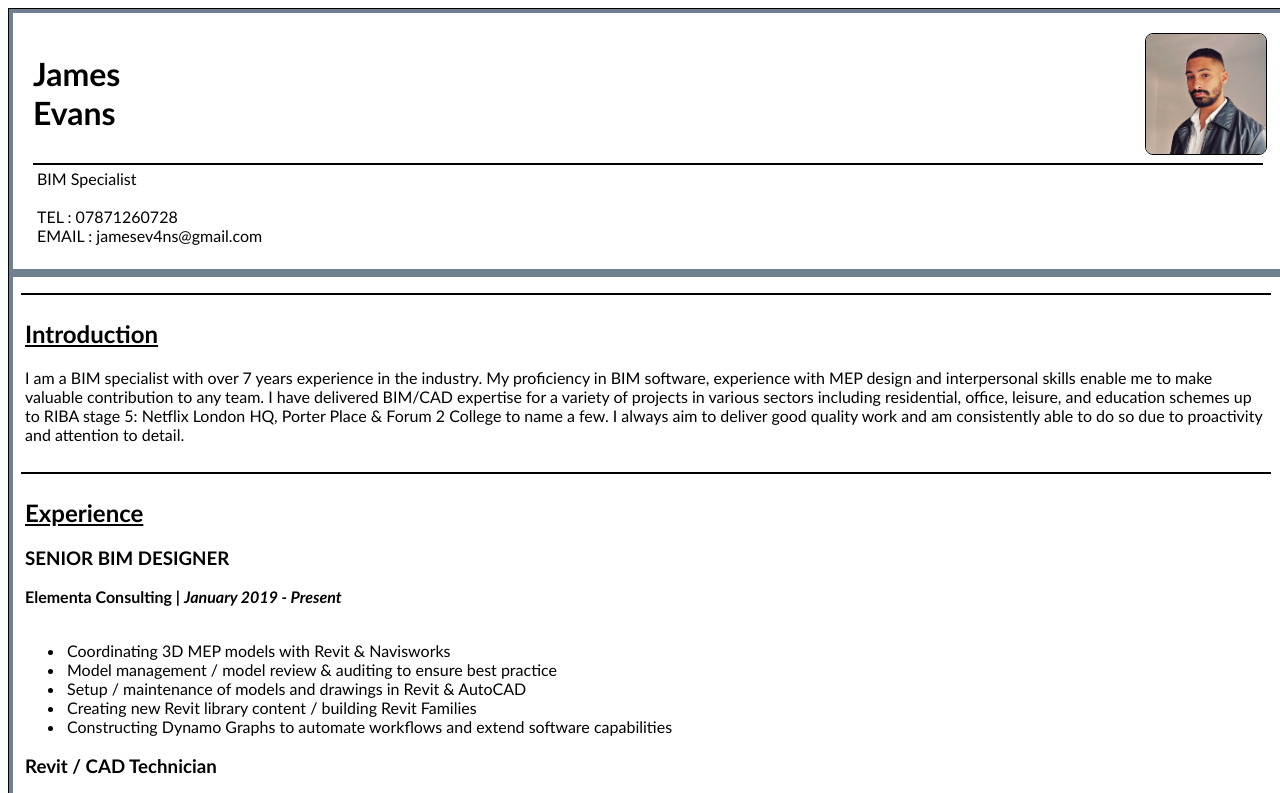
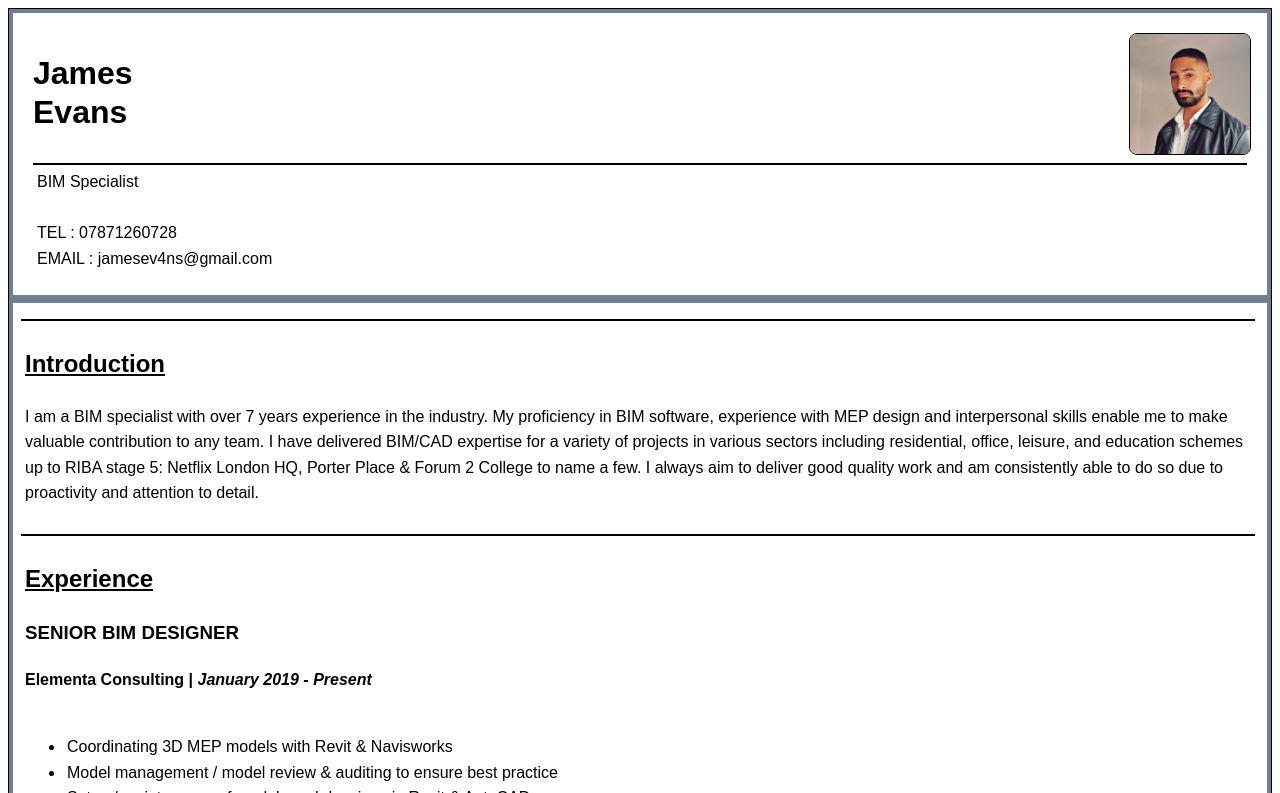
Before and after one commit to j45e45/JamesEvans.github.io, a plain HTML site: page index.html in a window 1280 px wide. Shown: the top 793 px of the page. Drawn offline with Linux system fonts and the light colour scheme; files whose address does not match are found by name.

Commit message:
Add files via upload

```diff
--- a/css/jamesevans_style.css
+++ b/css/jamesevans_style.css
@@ -1,13 +1,14 @@
 /* jamesevans_style.css */
 
 body {
-    font-family: 'Trebuchet MS', 'Lucida Sans Unicode', 'Lucida Grande', 'Lucida Sans', Arial, sans-serif;
-    width: 100%;
+    font-family: Arial, Helvetica, sans-serif;
+    line-height: 1.6;
 }
 
 /* header styles */
 h1 {
     font-size: 32px;
+    line-height: 1.2;
 }
 
 ol {
```
